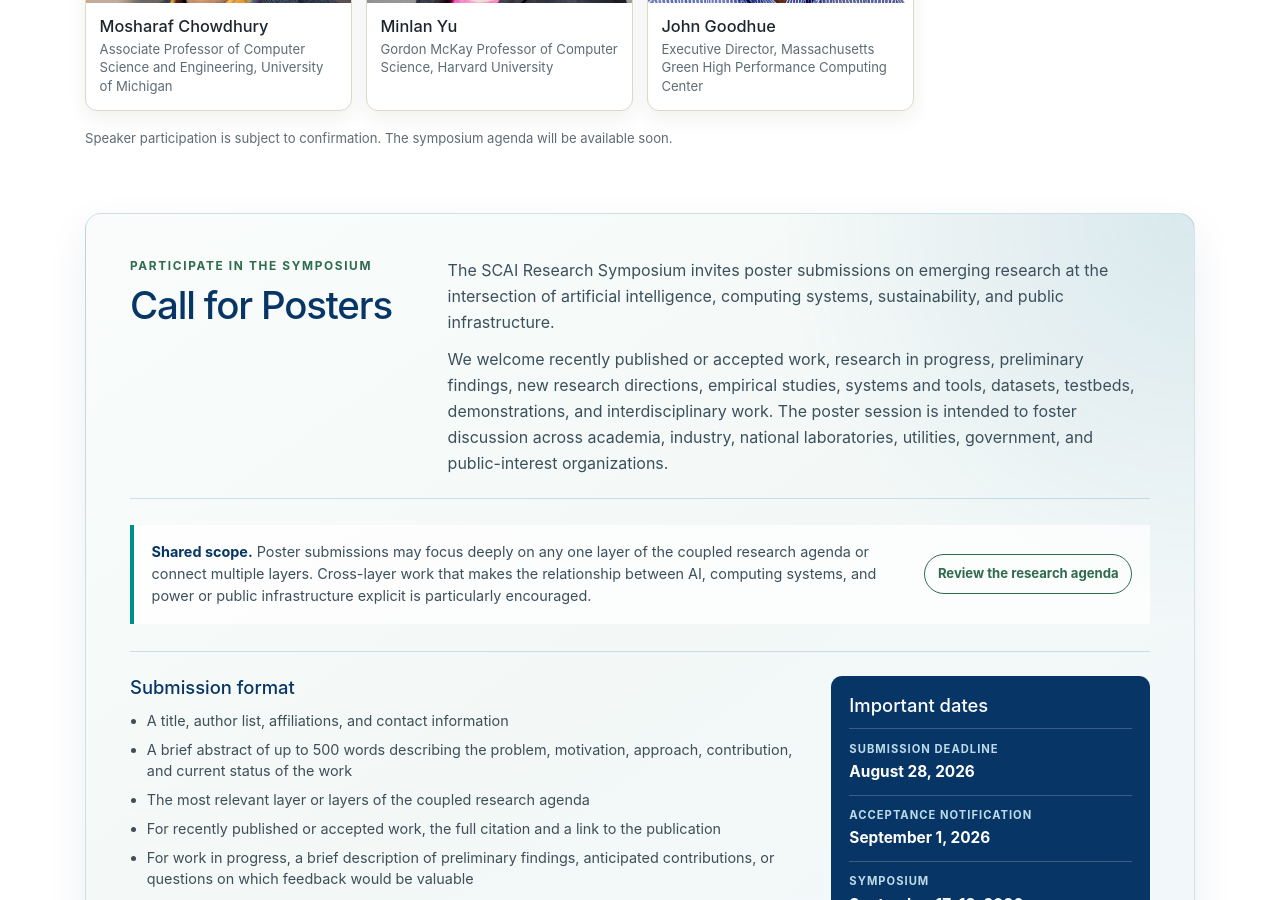
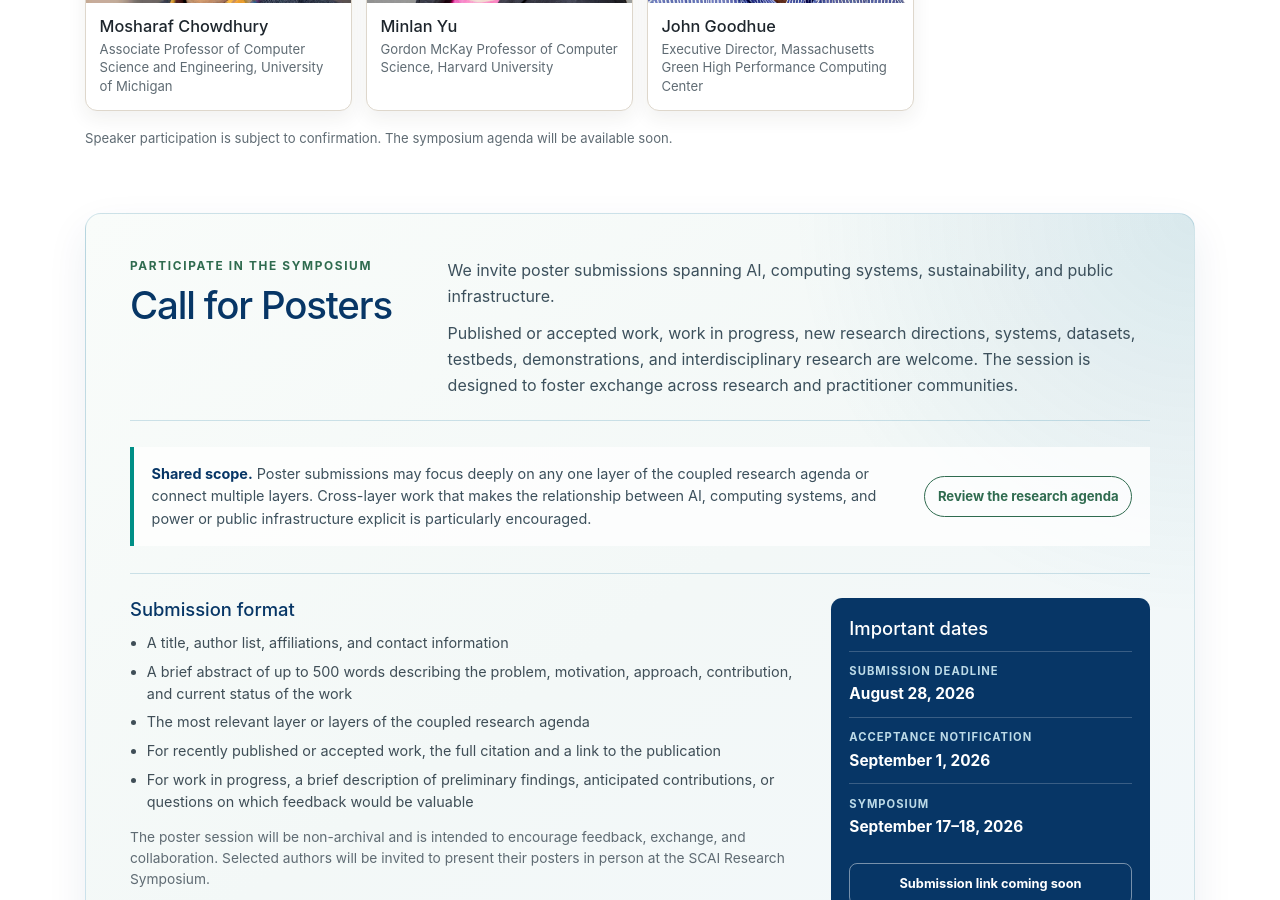
Before and after one commit to umass-solar/umass-solar.github.io, a Jekyll site: the page built from scai-symposium.md, in a window 1280 px wide and 900 px high, scrolled down 3326 px. Built offline with Jekyll 4.4.1, drawn with Linux system fonts in a browser that asks for light colours.

Commit message:
scai-update

```diff
--- a/scai-symposium.md
+++ b/scai-symposium.md
@@ -1098,8 +1098,8 @@
         <h2 id="posters-heading">Call for Posters</h2>
       </div>
       <div class="scai-call-intro">
-        <p>The SCAI Research Symposium invites poster submissions on emerging research at the intersection of artificial intelligence, computing systems, sustainability, and public infrastructure.</p>
-        <p>We welcome recently published or accepted work, research in progress, preliminary findings, new research directions, empirical studies, systems and tools, datasets, testbeds, demonstrations, and interdisciplinary work. The poster session is intended to foster discussion across academia, industry, national laboratories, utilities, government, and public-interest organizations.</p>
+        <p>We invite poster submissions spanning AI, computing systems, sustainability, and public infrastructure.</p>
+        <p>Published or accepted work, work in progress, new research directions, systems, datasets, testbeds, demonstrations, and interdisciplinary research are welcome. The session is designed to foster exchange across research and practitioner communities.</p>
       </div>
     </div>
 
```
